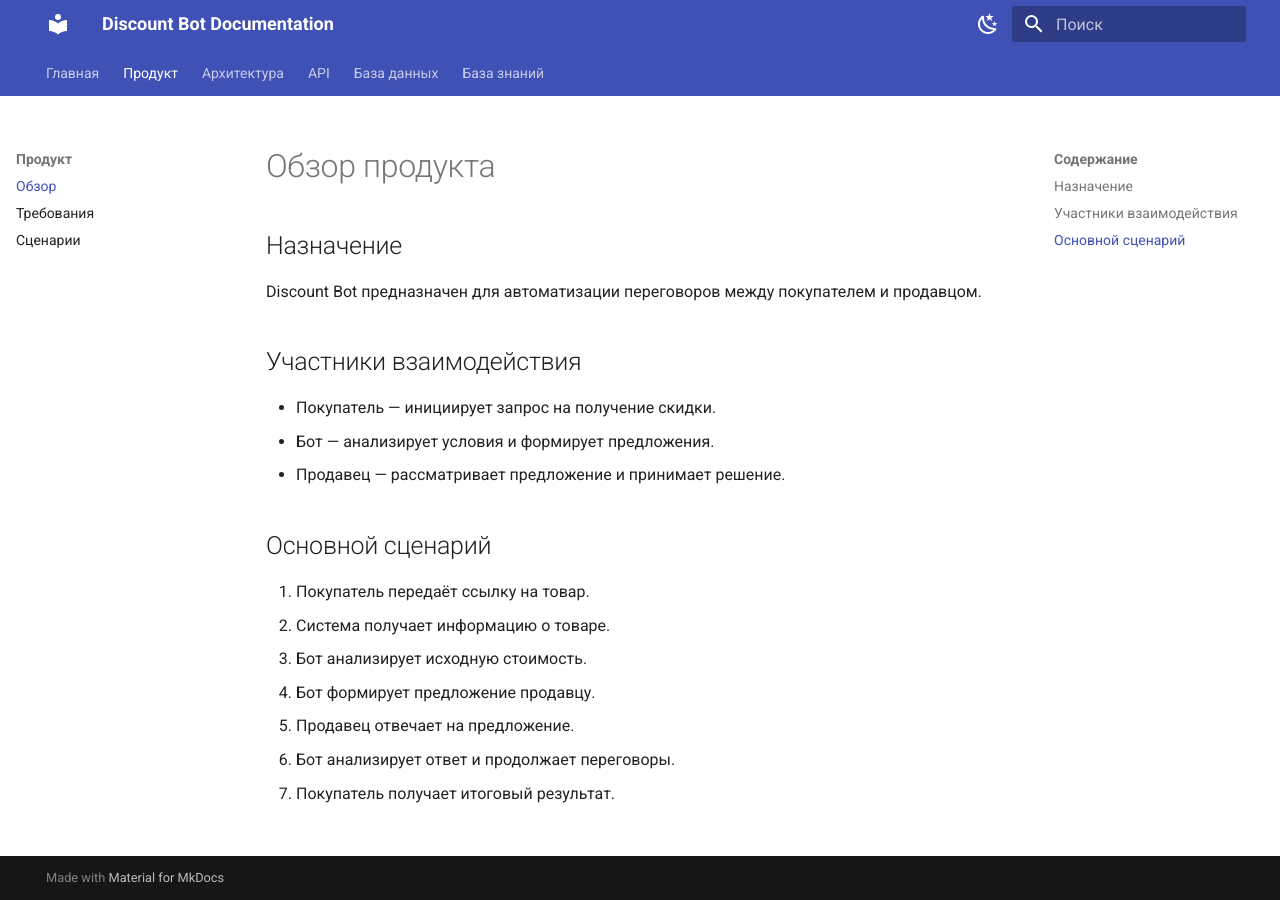
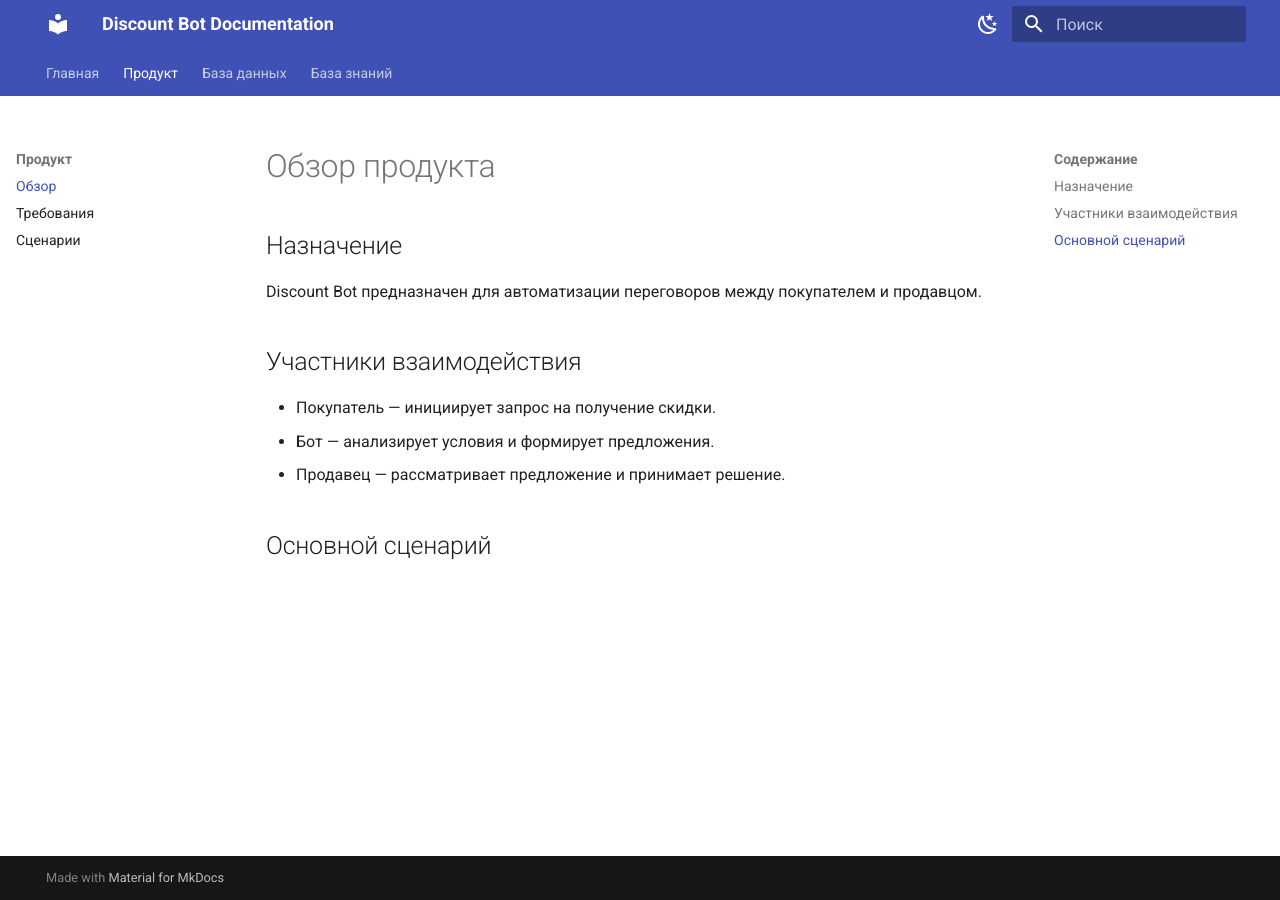
Before and after one commit to TooCleverFox/bot-documentation, an MkDocs documentation site: the page built from docs/01-product/overview.md, in a window 1280 px wide. Built offline with MkDocs 1.6.1 and Material for MkDocs 9.7.7, drawn with Linux system fonts in a browser that asks for light colours; comment, search, counter and statistics services are not loaded.

Commit message:
first version

```diff
--- a/docs/01-product/overview.md
+++ b/docs/01-product/overview.md
@@ -12,11 +12,3 @@ Discount Bot предназначен для автоматизации
 - Продавец — рассматривает предложение и принимает решение.
 
 ## Основной сценарий
-
-1. Покупатель передаёт ссылку на товар.
-2. Система получает информацию о товаре.
-3. Бот анализирует исходную стоимость.
-4. Бот формирует предложение продавцу.
-5. Продавец отвечает на предложение.
-6. Бот анализирует ответ и продолжает переговоры.
-7. Покупатель получает итоговый результат.
--- a/mkdocs.yml
+++ b/mkdocs.yml
@@ -56,15 +56,6 @@ nav:
       - Требования: 01-product/requirements.md
       - Сценарии: 01-product/user-scenarios.md
 
-  - Архитектура:
-      - Обзор: 02-architecture/overview.md
-      - Компоненты: 02-architecture/components.md
-      - Sequence diagrams: 02-architecture/sequence-diagrams.md
-
-  - API:
-      - Обзор: 03-api/overview.md
-      - Методы: 03-api/endpoints.md
-      - Ошибки: 03-api/errors.md
 
   - База данных:
       - Модель данных: 04-database/data-model.md
```
